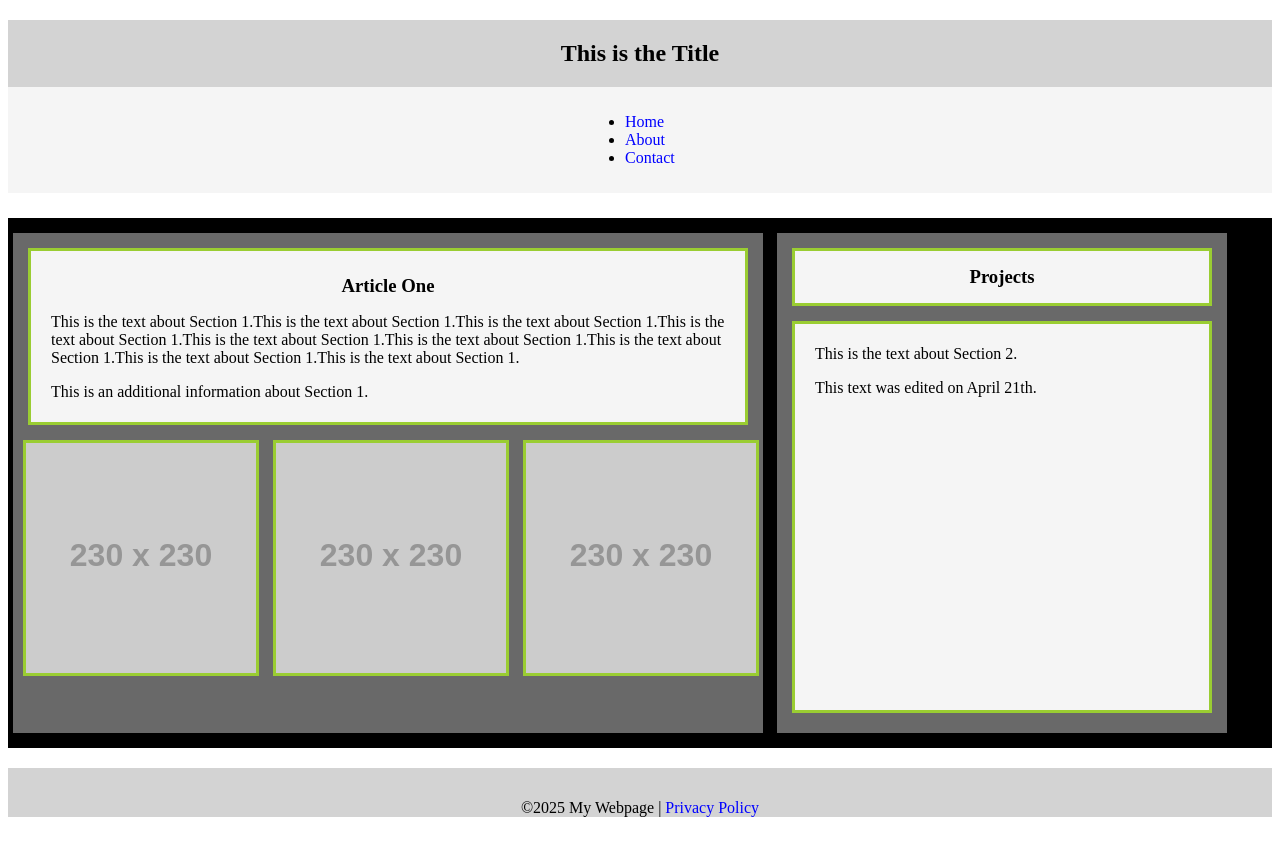
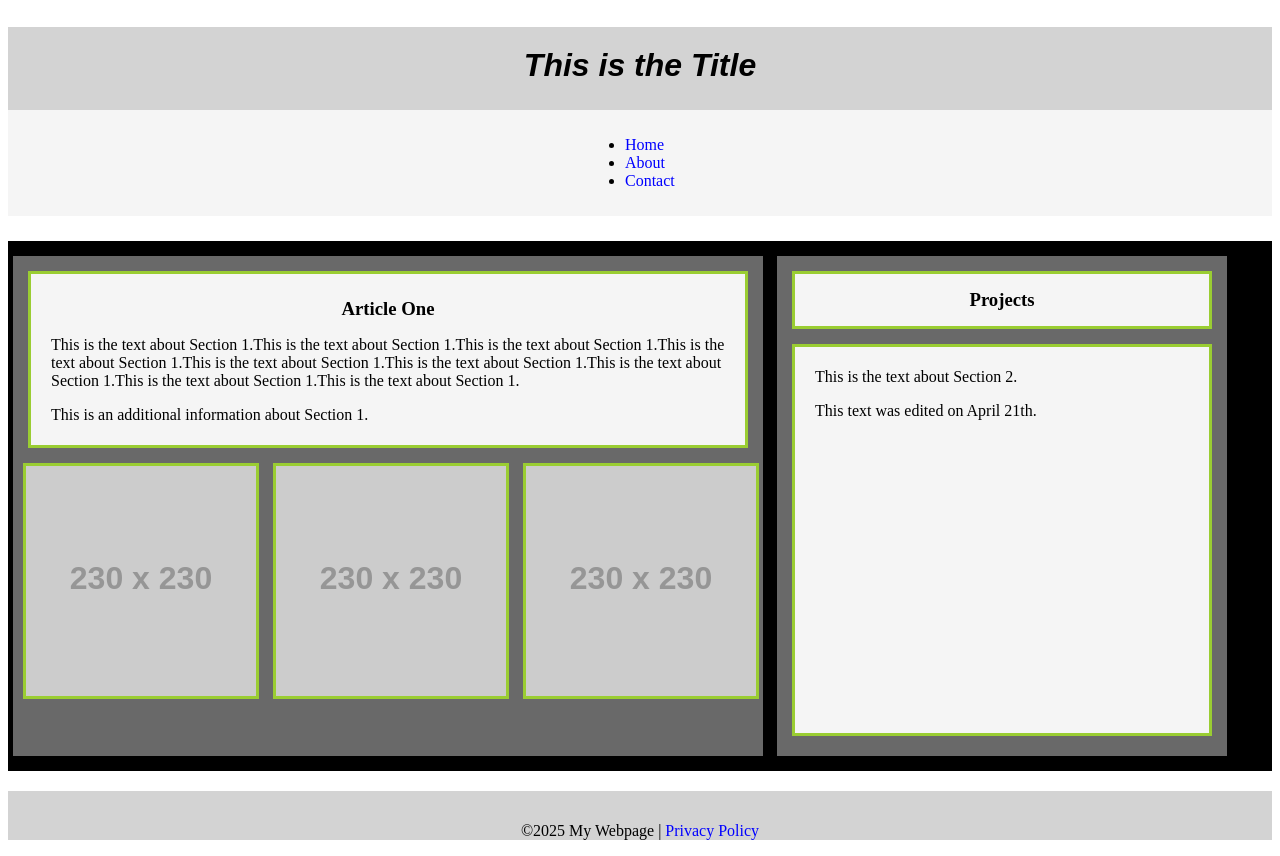
Before and after one commit to risa0110/basic-html-css-example-2025-04, a plain HTML site: page index.html in a window 1280 px wide. Before the commit the page ends 833 px from the top, so only its background shows below. Drawn offline with Linux system fonts and the light colour scheme; placeholder pictures from the web are drawn by us.

Commit message:
changed the font

```diff
--- a/style.css
+++ b/style.css
@@ -3,6 +3,9 @@
 }
 h1, h3, footer p{
     text-align: center;
+}
+h1{
+    font: italic bold 2em "Fira Sans", sans-serif;
 }
 a{
     text-decoration: none;
```
